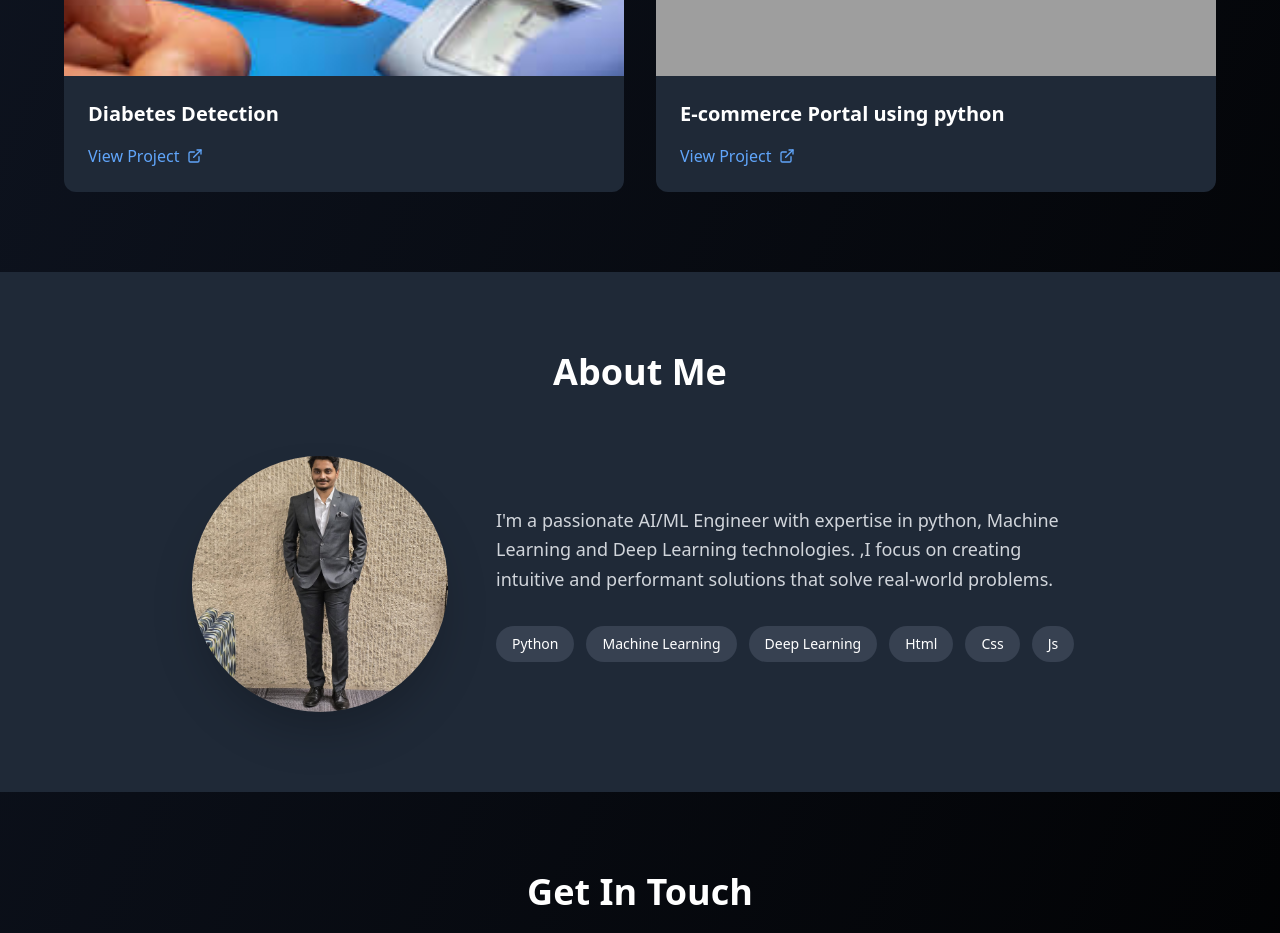
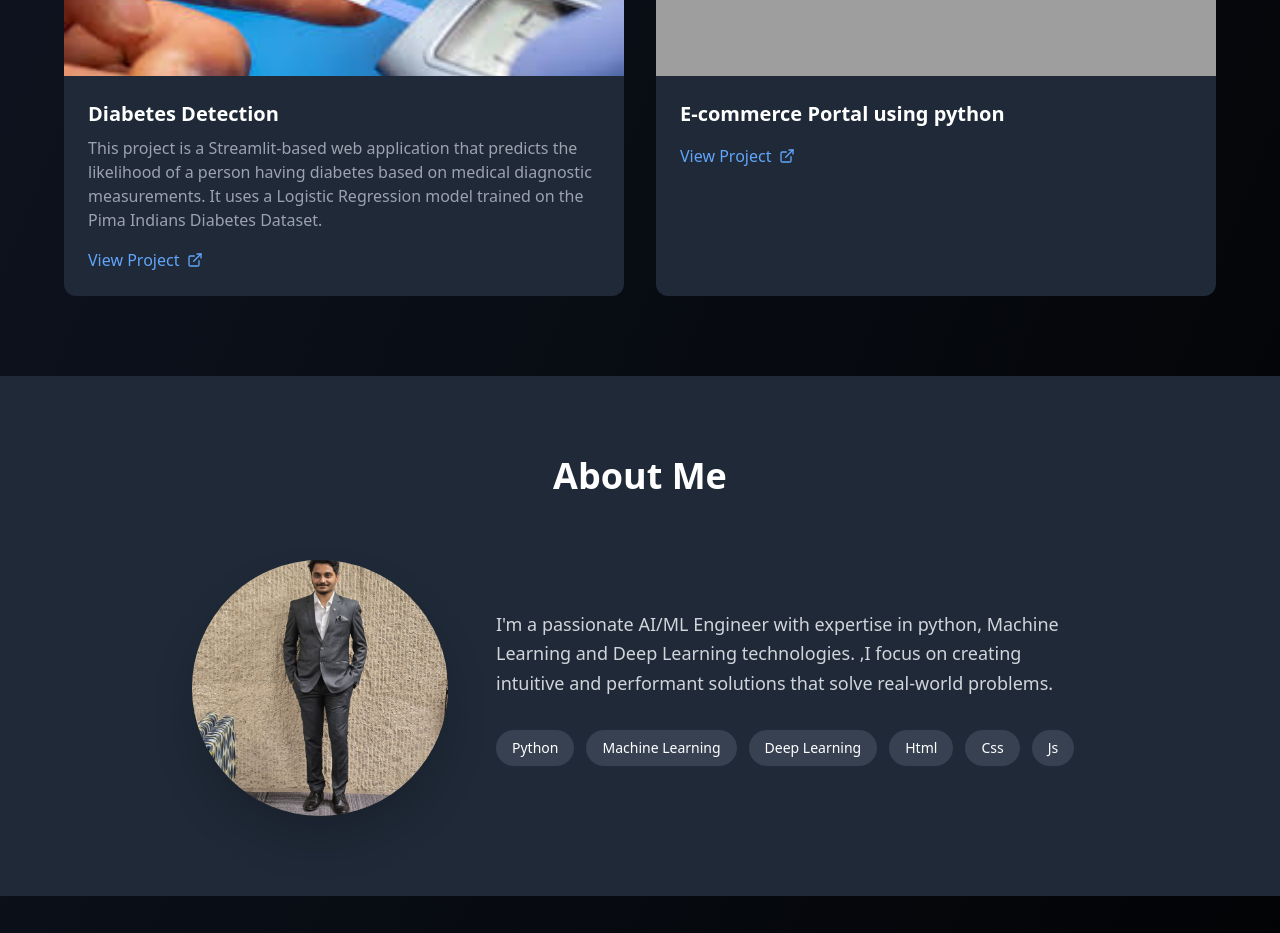
Before and after one commit to TJVarma/MyPortfolio, a React (Vite) app: page / in a window 1280 px wide. Shown: the part 1440-2373 px from the top of the page. Built offline with nearby package versions, Linux system fonts and the light colour scheme; grey boxes are pictures that could not be loaded.

Commit message:
changes made to project section

```diff
--- a/src/App.tsx
+++ b/src/App.tsx
@@ -20,9 +20,9 @@ const projects = [
   {
     id: 3,
     title: "Diabetes Detection",
-    description: "",
+    description: "This project is a Streamlit-based web application that predicts the likelihood of a person having diabetes based on medical diagnostic measurements. It uses a Logistic Regression model trained on the Pima Indians Diabetes Dataset.",
     image: "/diabetes.png",
-    link: "https://github.com"
+    link: "https://tjvarma.streamlit.app/"
   },
   {
     id: 4,
@@ -75,11 +75,16 @@ function App() {
                 <p className="text-gray-400 mb-4">
                   {project.description}
                 </p>
-                <a href={project.link} className="inline-flex items-center text-blue-400 hover:text-blue-300">
+                <a
+                  href={project.link}
+                  target="_blank"
+                  rel="noopener noreferrer"
+                  className="inline-flex items-center text-blue-400 hover:text-blue-300"
+                >
                   View Project <ExternalLink className="ml-2 w-4 h-4" />
                 </a>
               </div>
-              <div className="absolute inset-0 bg-gradient-to-t from-black/60 to-transparent opacity-0 group-hover:opacity-100 transition-opacity"></div>
+              <div className="absolute inset-0 bg-gradient-to-t from-black/60 to-transparent opacity-0 group-hover:opacity-100 transition-opacity" style={{ pointerEvents: "none" }}></div>
             </div>
           ))}
         </div>
```
